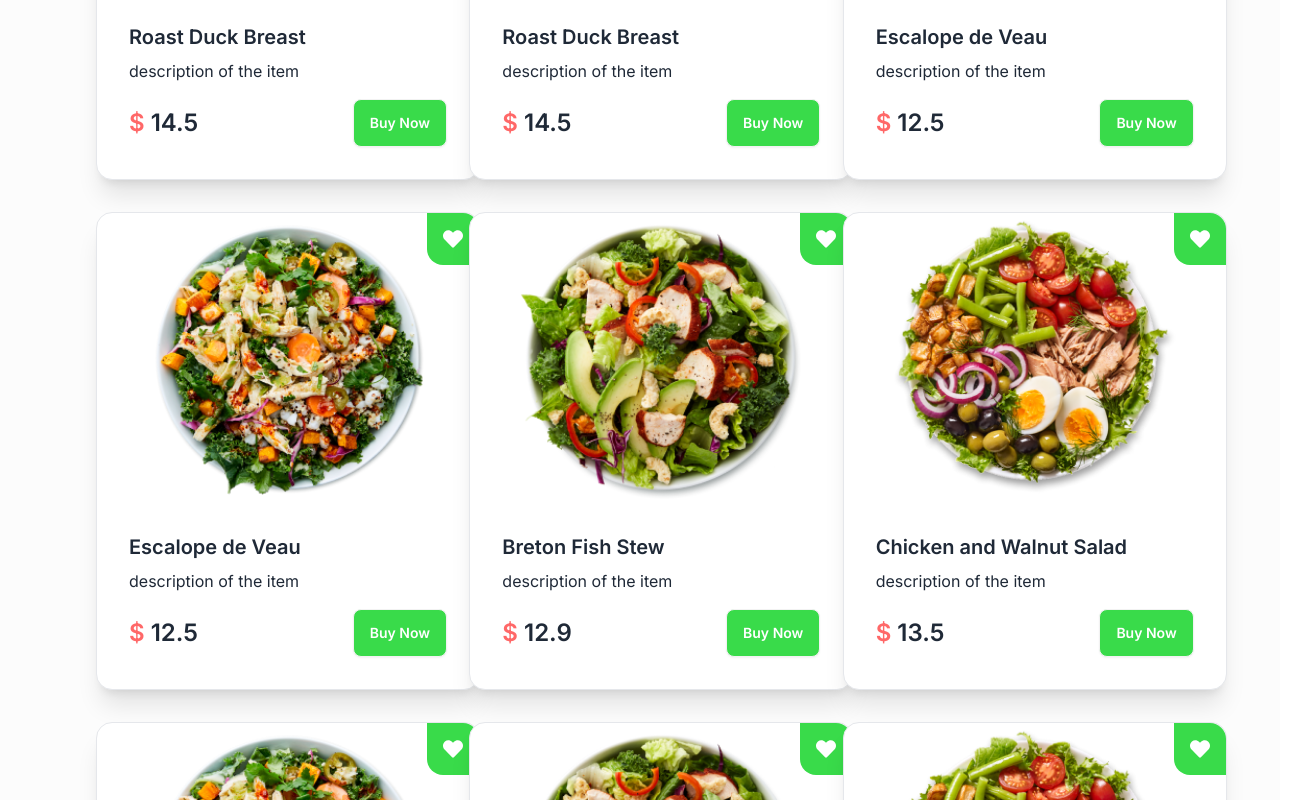
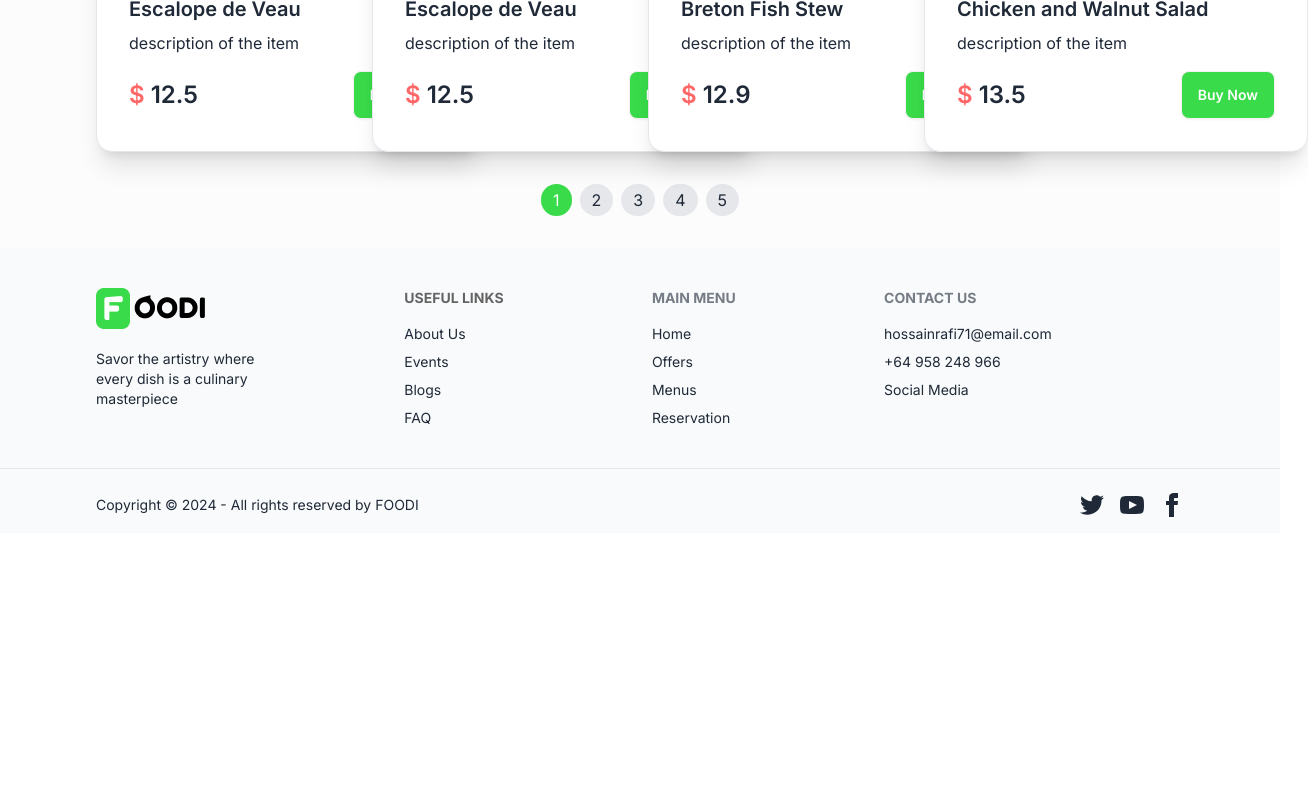
Before and after one commit to HossainRafi/Foodi, a React (Vite) app in the folder foodi-client/: page /menu in a window 1280 px wide. Shown: the part 2000-2800 px from the top of the page, 1308 px wide, since content can reach past the window. After the commit the page ends 2533 px from the top, so only its background shows below. Built offline with nearby package versions, Linux system fonts and the light colour scheme.

Commit message:
pagination

```diff
--- a/foodi-client/src/pages/shop/Menu.jsx
+++ b/foodi-client/src/pages/shop/Menu.jsx
@@ -7,25 +7,25 @@ export const Menu = () => {
   const [filteredItems, setFilteredItems] = useState([]);
   const [selectedCategory, setSelectedCategory] = useState("all");
   const [sortOption, setSortOption] = useState("default");
+  const [currentPage, setCurrentPage] = useState(1);
+  const [itemsPerPage] = useState(12); // Number of items to display per page
 
-  // loading data
   useEffect(() => {
-    // fetching data from backend
+    // Fetch data from the backend
     const fetchData = async () => {
       try {
         const response = await fetch("/menu.json");
         const data = await response.json();
-        // console.log(data)
         setMenu(data);
-        setFilteredItems(data);
+        setFilteredItems(data); // Initially, display all items
       } catch (error) {
-        console.log("error fetching error", error);
+        console.error("Error fetching data:", error);
       }
     };
+
     fetchData();
   }, []);
 
-  // filtering data based on category
   const filterItems = (category) => {
     const filtered =
       category === "all"
@@ -34,21 +34,21 @@ export const Menu = () => {
 
     setFilteredItems(filtered);
     setSelectedCategory(category);
+    setCurrentPage(1);
   };
 
-  // show all data
   const showAll = () => {
     setFilteredItems(menu);
     setSelectedCategory("all");
+    setCurrentPage(1);
   };
 
-  // sorting based on A-Z, Low-Htgh pricing
   const handleSortChange = (option) => {
     setSortOption(option);
 
+    // Logic for sorting based on the selected option
     let sortedItems = [...filteredItems];
 
-    // sorting logic
     switch (option) {
       case "A-Z":
         sortedItems.sort((a, b) => a.name.localeCompare(b.name));
@@ -60,14 +60,24 @@ export const Menu = () => {
         sortedItems.sort((a, b) => a.price - b.price);
         break;
       case "high-to-low":
-        sortedItems.sort((a, b) => b.name.localeCompare(a.name));
+        sortedItems.sort((a, b) => b.price - a.price);
         break;
       default:
+        // Do nothing for the "default" case
         break;
     }
 
     setFilteredItems(sortedItems);
+    setCurrentPage(1);
   };
+
+  //   console.log(filteredItems);
+  // Pagination logic
+  const indexOfLastItem = currentPage * itemsPerPage;
+  const indexOfFirstItem = indexOfLastItem - itemsPerPage;
+  const currentItems = filteredItems.slice(indexOfFirstItem, indexOfLastItem);
+
+  const paginate = (pageNumber) => setCurrentPage(pageNumber);
 
   return (
     <div>
@@ -91,12 +101,11 @@ export const Menu = () => {
         </div>
       </div>
 
-      {/* menu category */}
+      {/* menu shop  */}
       <div className="section-container">
-        {/* menu sorting filter btns */}
-        <div>
-          {/* all category btns */}
-          <div className="flex flex-row justify-start md:items-center md:gap-8 gap-4 flex-wrap">
+        <div className="flex flex-col md:flex-row flex-wrap md:justify-between items-center space-y-3 mb-8">
+          {/* all category buttons */}
+          <div className="flex flex-row justify-start md:items-center md:gap-8 gap-4  flex-wrap">
             <button
               onClick={showAll}
               className={selectedCategory === "all" ? "active" : ""}
@@ -156,12 +165,29 @@ export const Menu = () => {
         </div>
 
         {/* product card */}
-        <div className="grid lg:grid-cols-3 md:grid-cols-2 grid-cols-1 gap-8">
-          {filteredItems.map((item) => (
+        <div className="grid md:grid-cols-4 sm:grid-cols-2 grid-cols-1 gap-4">
+          {currentItems.map((item) => (
             <Cards key={item._id} item={item} />
           ))}
         </div>
       </div>
+
+      {/* Pagination */}
+      <div className="flex justify-center my-8">
+        {Array.from({
+          length: Math.ceil(filteredItems.length / itemsPerPage),
+        }).map((_, index) => (
+          <button
+            key={index + 1}
+            onClick={() => paginate(index + 1)}
+            className={`mx-1 px-3 py-1 rounded-full ${
+              currentPage === index + 1 ? "bg-green text-white" : "bg-gray-200"
+            }`}
+          >
+            {index + 1}
+          </button>
+        ))}
+      </div>
     </div>
   );
 };
```
